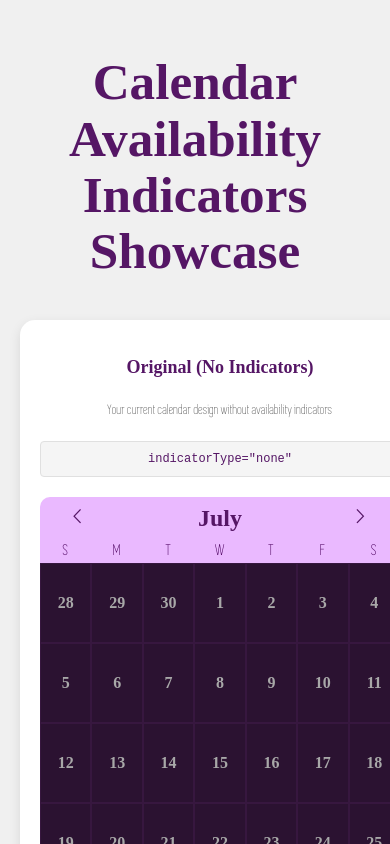
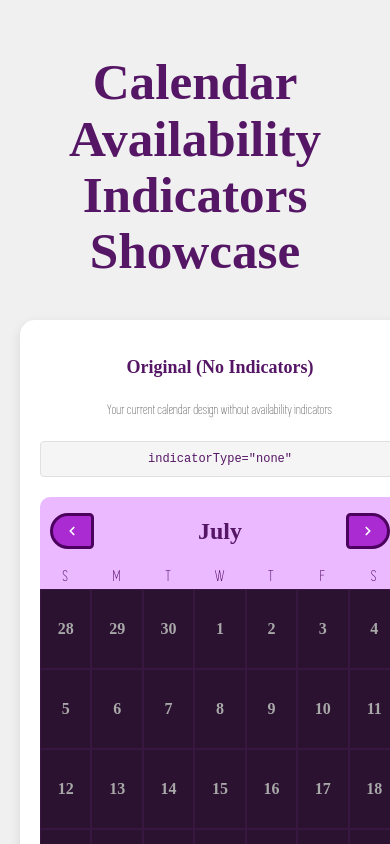
Before and after one commit to ttches/whendow.ui, a React (Vite) app: page /calendar-showcase in a window 390 px wide. Shown: the top 844 px of the page. Built offline with nearby package versions, Linux system fonts and the light colour scheme.

Commit message:
dvh for better mobile experience

```diff
--- a/src/Components/Calendar/Calendar.tsx
+++ b/src/Components/Calendar/Calendar.tsx
@@ -73,11 +73,16 @@ const DateCell = styled.div<{
     }
   }
 
-  &.in-range, &.selected {
-    border-top: ${(p) => (p.$borderTop ? "3px solid #eab9ff" : "1px solid transparent")};
-    border-right: ${(p) => (p.$borderRight ? "3px solid #eab9ff" : "1px solid transparent")};
-    border-bottom: ${(p) => (p.$borderBottom ? "3px solid #eab9ff" : "1px solid transparent")};
-    border-left: ${(p) => (p.$borderLeft ? "3px solid #eab9ff" : "1px solid transparent")};
+  &.in-range,
+  &.selected {
+    border-top: ${(p) =>
+      p.$borderTop ? "3px solid #eab9ff" : "1px solid transparent"};
+    border-right: ${(p) =>
+      p.$borderRight ? "3px solid #eab9ff" : "1px solid transparent"};
+    border-bottom: ${(p) =>
+      p.$borderBottom ? "3px solid #eab9ff" : "1px solid transparent"};
+    border-left: ${(p) =>
+      p.$borderLeft ? "3px solid #eab9ff" : "1px solid transparent"};
   }
 
   &.disabled {
@@ -111,24 +116,65 @@ const Month = styled.h3`
   user-select: none;
 `;
 
-const ChangeMonth = styled.h3`
+const ChangeMonth = styled.button`
+  align-items: center;
+  background-color: #aa2bd1;
+  border: 3px solid #4b015e;
+  color: white;
   cursor: pointer;
-  color: #551665;
-  font-family: "simplifica";
-  font-size: 36px;
-  margin: 0px;
+  display: flex;
+  height: 36px;
+  width: 44px;
+  justify-content: center;
+  padding: 0px;
+  transition:
+    transform 0.15s ease-in-out,
+    background-color 0.15s ease-in-out;
   user-select: none;
+
+  &.left {
+    border-radius: 80px 20px 20px 80px;
+  }
+
+  &.right {
+    border-radius: 20px 80px 80px 20px;
+  }
+
   &:hover {
-    color: #20a2a2;
+    background-color: #0d7b7b;
+    border-color: #aa2bd1;
+    transform: scale(1.1);
+  }
+
+  &:active {
+    transform: scale(0.95);
   }
 `;
+
+const ChevronIcon = ({ direction }: { direction: "left" | "right" }) => (
+  <svg
+    width="14"
+    height="14"
+    viewBox="0 0 24 24"
+    fill="none"
+    style={{ transform: direction === "right" ? "rotate(180deg)" : undefined }}
+  >
+    <path
+      d="M15 6l-6 6 6 6"
+      stroke="currentColor"
+      strokeWidth={3}
+      strokeLinecap="round"
+      strokeLinejoin="round"
+    />
+  </svg>
+);
 
 const MonthContainer = styled.div`
   align-items: center;
   background-color: #eab9ff;
   display: flex;
-  height: 42px;
-  justify-content: space-around;
+  justify-content: space-between;
+  padding: 16px 10px;
   width: 100%;
 `;
 
@@ -292,9 +338,13 @@ const Calendar = ({
   return (
     <CalendarContainer>
       <MonthContainer>
-        <ChangeMonth onClick={handleBackMonth}>{"<"}</ChangeMonth>
+        <ChangeMonth className="left" onClick={handleBackMonth}>
+          <ChevronIcon direction="left" />
+        </ChangeMonth>
         <Month>{`${months[currentMonthIndex]}`}</Month>
-        <ChangeMonth onClick={handleNextMonth}>{">"}</ChangeMonth>
+        <ChangeMonth className="right" onClick={handleNextMonth}>
+          <ChevronIcon direction="right" />
+        </ChangeMonth>
       </MonthContainer>
 
       <CellsContainer>
--- a/src/Components/CalendarShowcase.tsx
+++ b/src/Components/CalendarShowcase.tsx
@@ -38,7 +38,7 @@ const mockAvailabilities = [
 const ShowcaseContainer = styled.div`
   padding: 20px;
   background-color: #f0f0f0;
-  min-height: 100vh;
+  min-height: 100dvh;
 `;
 
 const Title = styled.h1`
--- a/src/Components/CreateMeeting.tsx
+++ b/src/Components/CreateMeeting.tsx
@@ -13,6 +13,19 @@ export const Container = styled.div`
   margin: 0 auto;
   margin-top: 16px;
   max-width: 550px;
+`;
+
+const PageContainer = styled.div`
+  align-items: center;
+  display: flex;
+  flex-direction: column;
+  justify-content: center;
+  min-height: 100dvh;
+
+  @media (min-width: 768px) {
+    display: block;
+    min-height: auto;
+  }
 `;
 
 export const StepContainer = styled.div`
@@ -189,7 +202,7 @@ const CreateMeeting = () => {
   };
 
   return (
-    <div>
+    <PageContainer>
       <Container>
         <StepContainer>
           <Calendar
@@ -214,7 +227,7 @@ const CreateMeeting = () => {
           onClose={handlePasscodeReminderClose}
         />
       </PasscodeReminderOverlay>
-    </div>
+    </PageContainer>
   );
 };
 
--- a/src/Components/Landing/LandingTwo.tsx
+++ b/src/Components/Landing/LandingTwo.tsx
@@ -6,7 +6,7 @@ const Container = styled.div`
   background: linear-gradient(135deg, #aa2bd1 0%, #0d7b7b 100%);
   display: flex;
   flex-direction: column;
-  height: 100vh;
+  height: 100dvh;
   position: relative;
   overflow: hidden;
 `;
--- a/src/hooks/useModal.tsx
+++ b/src/hooks/useModal.tsx
@@ -5,7 +5,7 @@ const Overlay = styled.div`
   align-items: center;
   background: linear-gradient(135deg, #aa2bd1 0%, #0d7b7b 100%);
   display: flex;
-  height: 100vh;
+  height: 100dvh;
   justify-content: center;
   left: 0;
   position: fixed;
--- a/src/index.css
+++ b/src/index.css
@@ -26,7 +26,7 @@ body {
   margin: 0;
   display: flex;
   min-width: 320px;
-  min-height: 100vh;
+  min-height: 100dvh;
 }
 
 h1 {
```
